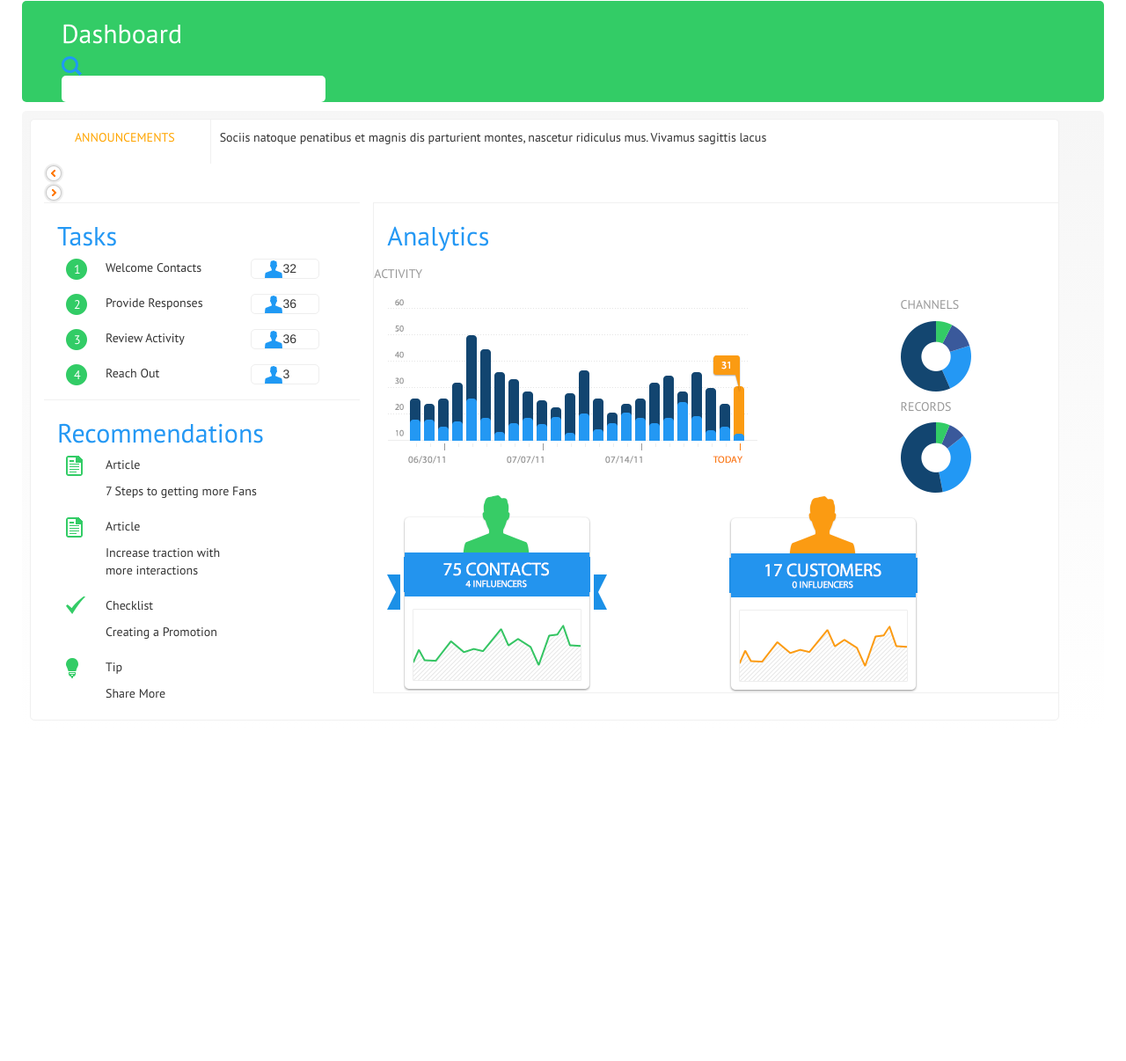
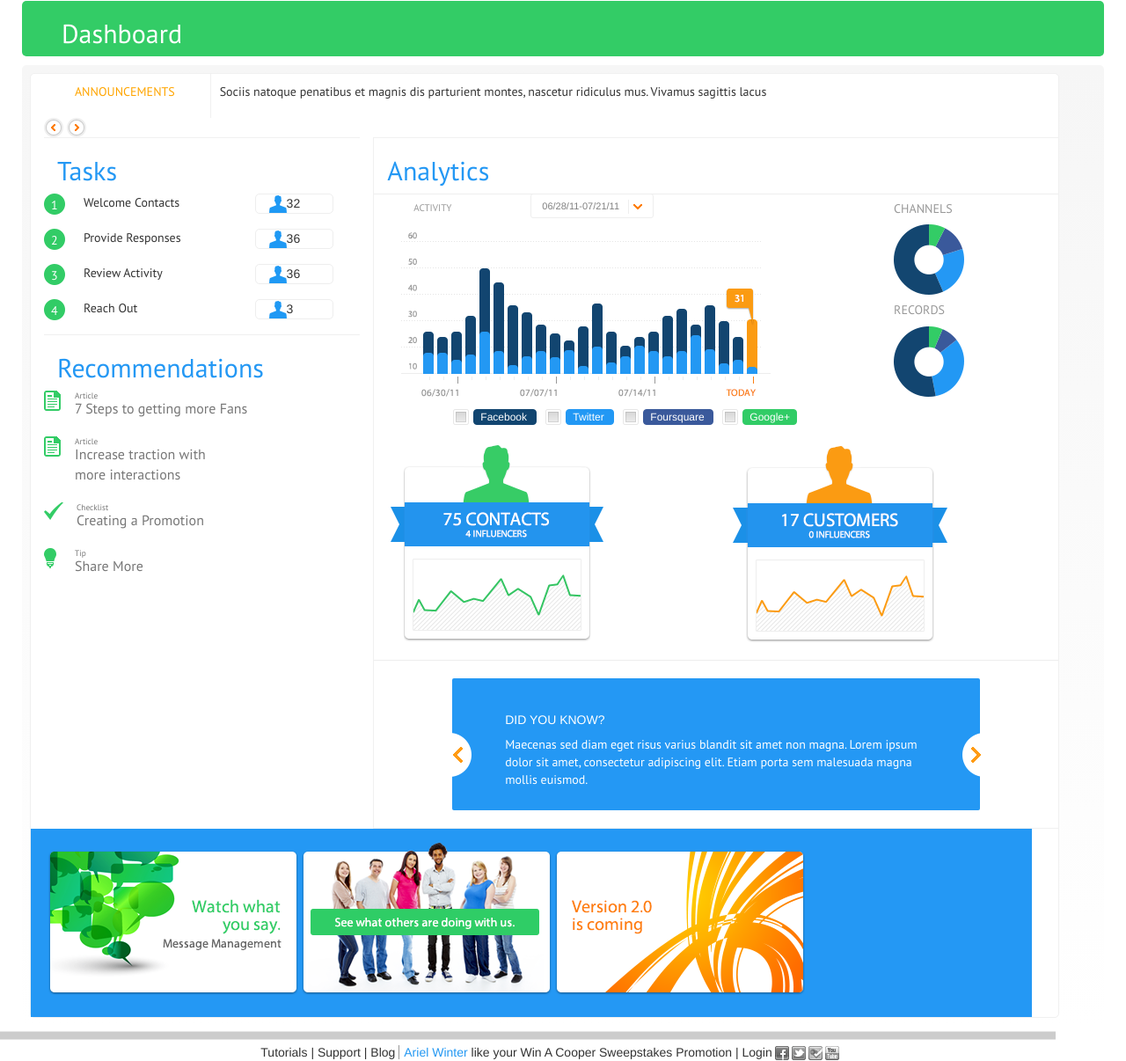
Before and after one commit to dmodaff/j586-project1, a plain HTML site: page index.html in a window 1280 px wide. Shown: the part 136-1342 px from the top of the page at 88% size. Before the commit the page ends 964 px from the top, so only its background shows below. Drawn offline with Linux system fonts and the light colour scheme.

Commit message:
updated code

```diff
--- a/css/assignment-one.css
+++ b/css/assignment-one.css
@@ -107,6 +107,67 @@ h2 {
   border-right: none;
 }
 
+#blue-small-box {
+  height: 18px;
+  width: 72px;
+  background: #114570;
+  border: #114570 1px solid;
+  color: white;
+  border-radius: 4px;
+  font-size: 12px;
+  text-align: center;
+  display: inline-block;
+  margin-right: 10px;
+  padding-left: 7px;
+}
+
+#light-blue-small-box {
+  height: 18px;
+  width: 55px;
+  background: #2298f4;
+  border: #2298f4 1px solid;
+  color: white;
+  border-radius: 4px;
+  font-size: 12px;
+  text-align: left;
+  display: inline-block;
+  margin-right: 10px;
+  padding-left: 7px;
+}
+
+#blueish-small-box {
+  height: 18px;
+  width: 80px;
+  background: #3a599b;
+  border: #3a599b 1px solid;
+  color: white;
+  border-radius: 4px;
+  font-size: 12px;
+  text-align: left;
+  display: inline-block;
+  margin-right: 10px;
+  padding-left: 7px;
+}
+
+#green-small-box {
+  height: 18px;
+  width: 62px;
+  background: #31cc66;
+  border: #31cc66 1px solid;
+  color: white;
+  border-radius: 4px;
+  font-size: 12px;
+  text-align: left;
+  display: inline-block;
+  margin-right: 10px;
+  padding-left: 7px;
+}
+
+.checks {
+  padding-left: 90px;
+  padding-bottom: 20px;
+}
+
 h4 {
   color: #999999;
   font-family: PT Sans;
@@ -114,12 +175,14 @@ h4 {
 }
 
  p.number {
-  margin: 2px 0px -5px -6px;
+  margin: 3px 0px 0px -7px;
   color: white;
 }
 
 .numberlist {
-  margin: 10px}
+  margin-bottom: 10px;
+
+}
 
 .grey-box {
   border: #eeeeee 1px solid;
@@ -127,10 +190,183 @@ h4 {
   display: inline-block;
 }
 
-#tiny-type {
-  font-size: 10pt;
+.tiny-type {
+  font-size: 7pt;
+  color: #777777;
+  margin-bottom: -4px;
 }
 
-#recommendations-type {
+.recommendations-type {
   font-size: 12pt;
+  color: #777777;
+  padding-top: none;
 }
+
+.customers-contacts {
+  border: #eeeeee 1px solid;
+  border-left: none;
+  border-right: none;
+  padding-top: 15px;
+  padding-bottom: 20px;
+}
+
+.long-blue-box {
+  height: 150px;
+  width: 600px;
+  background: #2498f4;
+  color: white;
+  border-radius: 2px;
+  margin-right: auto;
+  margin-left: auto;
+  margin-top: 20px;
+  margin-bottom: 20px;
+}
+
+.did {
+  margin: 30px 35px 30px 45px;
+  display: inline-block;
+}
+
+.drop {
+  display: inline-block;
+}
+
+.drop_menu {
+	padding:0;
+	margin:0;
+	list-style-type:none;
+	height:28px;
+  display: inline-block;
+  border-radius: 3px;
+  border: #eeeeee 1px solid;
+  padding: 2px;
+}
+.drop_menu li { float:left; }
+.drop_menu li a {
+	padding:4px 10px;
+	display:block;
+	color:grey;
+	text-decoration:none;
+  font-size: 11px;
+}
+
+/* Submenu */
+.drop_menu ul {
+	position:absolute;
+	left:-9999px;
+	top:-9999px;
+	list-style-type:none;
+}
+.drop_menu li:hover { position:relative; background: white; }
+.drop_menu li:hover ul {
+	left:0px;
+	top:30px;
+	background:white;
+	padding:0px;
+}
+
+.drop_menu li:hover ul li a {
+	padding:5px;
+	display:block;
+	width:168px;
+	text-indent:15px;
+	background-color:white;
+}
+.drop_menu li:hover ul li a:hover { background:#005555; }
+
+.activity {
+  display: inline-block;
+  margin-right: 20px;
+  margin-left: 30px;
+  font-size: 11px;
+}
+
+#iefix {
+  position:relative;
+  z-index:1000;
+  left: 70px;
+  float: right;
+}
+
+.carrot {
+  border: #eeeeee 1px solid;
+  border-right: none;
+  border-bottom: none;
+  border-top: none;
+  display: inline-block;
+  padding-left: 5px;
+}
+
+.date {
+  margin-right: 10px;
+}
+
+.ads {
+  background: #2498f4;
+}
+
+.hair-problem {
+  position: relative;
+  bottom: 5px;
+  margin-left: 10px;
+  margin-right: 10px;
+}
+
+.ads {
+  padding: 20px;
+  width: 100%;
+}
+
+.centering {
+  max-width: 100%;
+  margin-left: auto;
+  margin-right: auto;
+}
+
+.ribbon1 {
+  position: relative;
+  left: 4px;
+  bottom: 20px;
+}
+
+.ribbon2 {
+  position: relative;
+  right: 4px;
+  bottom: 20px;
+}
+
+.ribbon3 {
+  position: relative;
+  left: 4px;
+  bottom: 19px;
+}
+
+.ribbon4 {
+  position: relative;
+  right: 4px;
+  bottom: 19px;
+}
+
+.footer {
+  background: #ffffff;
+}
+
+.inline {
+  display: inline-block;
+}
+
+.winter {
+  color: #2498f2;
+  font-style: bold;
+  border-left: #999999 1px solid;
+  padding-left: 5px;
+}
+
+.social-media {
+  margin-left: 3px;
+}
+
+@media (max-width:768px) {
+.long-blue-box {
+  width:100%;
+}
--- a/css/sprites.css
+++ b/css/sprites.css
@@ -133,18 +133,21 @@
 	background-position: -566px -115px ;
 	width: 19px;
 	height: 23px;
+	padding-right: 5px;
 }
 
 .icon-checklist{
 	background-position: -515px -66px ;
 	width: 22px;
 	height: 20px;
+	padding-right: 5px;
 }
 
 .icon-tip{
 	background-position: -465px -115px ;
 	width: 14px;
 	height: 23px;
+	padding-right: 5px;
 }
 
 .Path3{
@@ -157,6 +160,8 @@
 	background-position: -465px -70px ;
 	width: 18px;
 	height: 18px;
+	display: inline-block;
+	padding-right: 8px;
 }
 
 .Path4{
@@ -211,12 +216,20 @@
 	background-position: -216px -153px ;
 	width: 22px;
 	height: 50px;
+	display:inline-block;
+	position: absolute;
+	margin-top: 8%;
+	margin-bottom: 8%;
 }
 
 .Next{
 	background-position: -157px -152px ;
 	width: 22px;
 	height: 50px;
+	display:inline-block;
+	position: absolute;
+	margin-top: 8%;
+	margin-bottom: 8%;
 }
 
 .icon-help{
@@ -243,3 +256,5 @@
 	width: 22px;
 	height: 22px;
 }
+
+@media (max-width:768px) {
--- a/index.html
+++ b/index.html
@@ -55,13 +55,6 @@
     <div class="row green-box">
       <div class="container">
       <h2 id="dashboard">Dashboard</h2>
-        <div class="box">
-          <div class="container-1">
-          <span class="icon"><i class="fa fa-search"></i></span>
-          <img src="images/icon-search.png">
-          <input type="search" id="search"/>
-          </div>
-        </div>
       </div>
     </div>
     </div>
@@ -77,8 +70,8 @@
         <p>Sociis natoque penatibus et magnis dis parturient montes, nascetur ridiculus mus. Vivamus sagittis lacus</p>
       </div>
       <div class="col-md-2" id="arrows">
-        <div class="Button-Navigation-Small"></div>
-        <div class="Button-Navigation-Small2"></div>
+        <img src="images/Button-Navigation-Small.png">
+        <img src="images/Button-Navigation-Small2.png">
       </div>
     </div>
 
@@ -101,30 +94,68 @@
     </div>
       <div class="col-md-8" id="analytics">
         <h2>Analytics</h2>
-        <div class="row">
-          <h4>ACTIVITY</h4>
-        <div class="col-md-9"><img src="images/graph.png"></div>
+        <div class="col-md-9">
+          <div class="row drop">
+            <h4 class="activity">ACTIVITY</h4>
+            <div class="drop" id="iefix">
+              <ul class="drop_menu">
+      <li><a href='#'><span class="date">06/28/11-07/21/11</span><div class="carrot"><img src="images/Path10.png"></div></a>
+        <ul>
+      <li><a href='#'>05/28/11-06/28/11</a></li>
+      <li><a href='#'>04/28/11-05/28/11</a></li>
+      </ul>
+      </li>
+    </ul>
+    </div>
+          </div><img src="images/graph.png"></div>
         <div class="col-md-3">
           <h4>CHANNELS</h4>
         <div class="Pie-Graph"></div>
           <h4>RECORDS</h4>
         <div class="Pie-Graph2"></div>
         </div>
-      </div>
-      <div class="row">
+      <div class="col-md-12 row checks">
+        <div class="col-md-1 form-checkbox"></div>
+        <div class="col-md-3" id="blue-small-box">Facebook</div>
+        <div class="col-md-1 form-checkbox"></div>
+        <div class="col-md-2" id="light-blue-small-box">Twitter</div>
+        <div class="col-md-1 form-checkbox"></div>
+        <div class="col-md-3" id="blueish-small-box">Foursquare</div>
+        <div class="col-md-1 form-checkbox"></div>
+        <div class="col-md-3" id="green-small-box">Google+</div>
+    </div>
+      <div class="row customers-contacts">
         <div class="col-md-6">
-          <img src="images/Path8.png">
+          <img src="images/Path8.png" class="ribbon1">
           <img src="images/contactschart.png" class="customers2">
-          <img src="images/Path9.png">
+          <img src="images/Path9.png" class="ribbon2">
         </div>
         <div class="col-md-6">
-
+        <img src="images/Path8.png" class="ribbon3">
           <img src="images/customerschart.png" class="customers2">
+        <img src="images/Path9.png" class="ribbon4">
         </div>
       </div>
-      <div class="row">
+      <div class="row long-blue-box">
+        <div class="col-md-1 Back"></div>
+        <div class="col-md-10 did"><h5>DID YOU KNOW?</h5>
+        <p>Maecenas sed diam eget risus varius blandit sit amet non magna. Lorem ipsum dolor sit amet, consectetur adipiscing elit. Etiam porta sem malesuada magna mollis euismod.</p>
+      </div>
+      <div class="col-md-1 Next"></div>
+      </div>
+  </div>
+</div>
 
-      </div>
+  <div class="col-md-12 row ads">
+    <img src="images/watch-what-you-say.png" class="centering">
+    <img src="images/see-how-others.png" class="hair-problem centering">
+    <img src="images/Version.png" class="centering">
+  </div>
 
   </div>
+</div>
+<div class="col-md-12 row footer">
+  <img src="images/Path-1.png">
+  <div align="center"> Tutorials <span class="grey">| Support | Blog <span class="winter"> Ariel Winter</span> like your <span class="cooper">Win A Cooper Sweepstakes</span> Promotion | Login<img src="images/Avatar_Facebook.png" class="social-media"><img src="images/Avatar_Twitter.png" class="social-media"><img src="images/Avatar_Foursquare.png" class="social-media"><img src="images/Avatar_YouTube.png" class="social-media">
+</div>
   </div>
```
Also changed, not shown: images/Avatar_ Facebook2.png (added), images/Avatar_ Foursquare2.png (added), images/Avatar_ Twitter2.png (added), images/Avatar_ YouTube2.png (added), images/Avatar_Facebook.png (added), images/Avatar_Foursquare.png (added), images/Avatar_Twitter.png (added), images/Avatar_YouTube.png (added), images/Path-1.png (added), images/Path.png, images/Path10.png (added), 3 other files.
